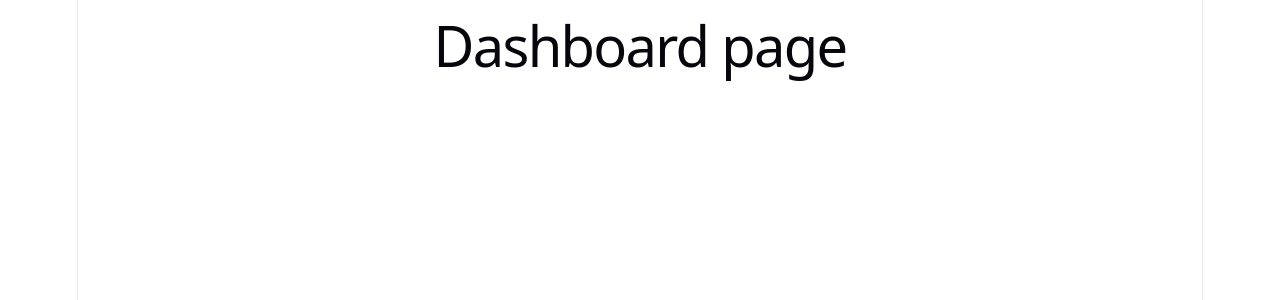
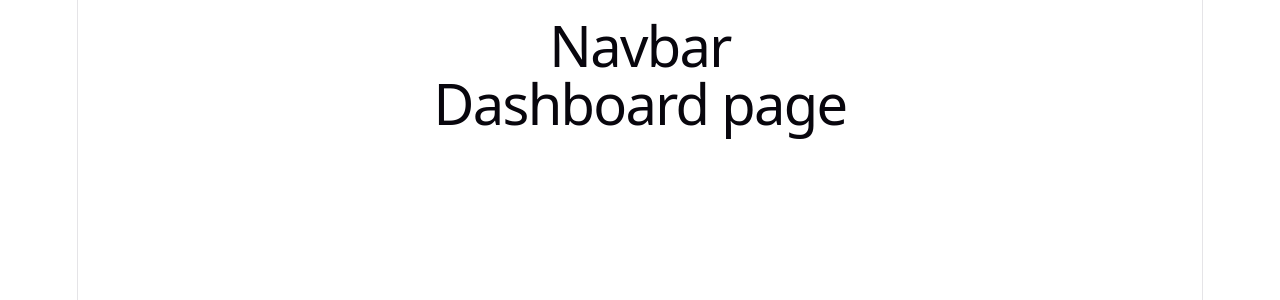
Before and after one commit to victustest/learningh, a React (Vite) app: page / in a window 1280 px wide. Shown: the top 300 px of the page. Built offline with nearby package versions, Linux system fonts and the light colour scheme.

Commit message:
Add Basic Navbar Outline

```diff
--- a/src/components/Dashboard.jsx
+++ b/src/components/Dashboard.jsx
@@ -1,9 +1,12 @@
 import React from 'react'
+
+import Navbar from "../headers/Navbar"
 
 const Dashboard = () => {
     return (
         <div>
-            <h1> Dashboard page </h1>
+            <Navbar />
+            <h1 > Dashboard page </h1>
         </div>
     )
 }
--- a/src/components/MathAndEla.jsx
+++ b/src/components/MathAndEla.jsx
@@ -1,8 +1,12 @@
 import React from 'react'
+import Navbar from '../headers/Navbar'
 
 const MathAndEla = () => {
   return (
-    <div>MathAndEla</div>
+    <>
+      <Navbar />
+      <div>MathAndEla</div>
+    </>
   )
 }
 
--- /dev/null
+++ b/src/headers/Navbar.jsx
@@ -0,0 +1,11 @@
+import React from 'react'
+
+const Navbar = () => {
+    return (
+        <div>
+            <h1> Navbar</h1>
+        </div>
+    )
+}
+
+export default Navbar
```
